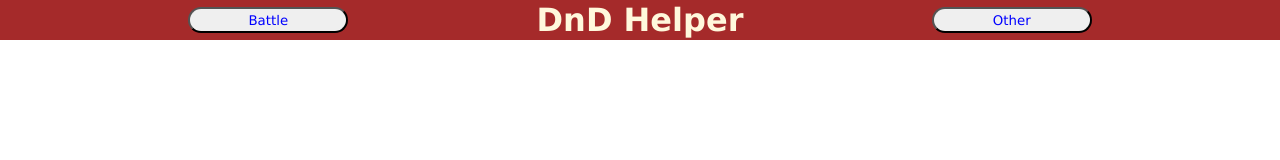
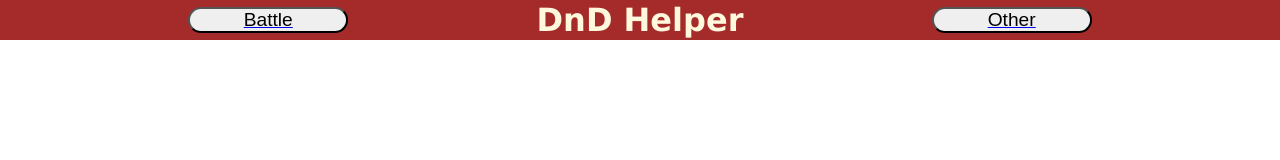
Before and after one commit to tjmer/Demo-project, a website: page spells/spellsref.html in a window 1280 px wide. Drawn offline with nearby package versions, Linux system fonts and the light colour scheme.

Commit message:
Polished header

```diff
--- a/otherref/otherrfstyle.css
+++ b/otherref/otherrfstyle.css
@@ -11,9 +11,13 @@ header {
 }
 
 .header-button {
+    display: flex;
+    align-items: center;
+    justify-content: center;
     width: 10rem;
     height: 1.6rem;
-    font-family: Verdana, Geneva, Tahoma, sans-serif;
+    font-family: fantasy;
+    font-size: larger;
     transition: all .5s ease-in-out;
     border-radius: 2rem;
 }
@@ -22,3 +26,9 @@ header {
     color: cornsilk;
     font-family: Verdana, Geneva, Tahoma, sans-serif;
 }
+
+button:hover{
+    cursor: pointer;
+    background-color: cadetblue;
+    color: white;
+}
--- a/spells/spellsref.html
+++ b/spells/spellsref.html
@@ -5,7 +5,7 @@
     <meta http-equiv="X-UA-Compatible" content="IE=edge">
     <meta name="viewport" content="width=device-width, initial-scale=1.0">
     <link rel="stylesheet" href="spellstyles.css">
-    <title>Spell Reference</title>
+    <title>Helper: Spell Reference</title>
 </head>
 <body>
     <header><a href="../main.html"><button class="header-button">Battle</button></a>
--- a/spells/spellstyles.css
+++ b/spells/spellstyles.css
@@ -11,9 +11,13 @@ header {
 }
 
 .header-button {
+    display: flex;
+    align-items: center;
+    justify-content: center;
     width: 10rem;
     height: 1.6rem;
-    font-family: Verdana, Geneva, Tahoma, sans-serif;
+    font-family: fantasy;
+    font-size: larger;
     transition: all .5s ease-in-out;
     border-radius: 2rem;
 }
@@ -23,6 +27,9 @@ header {
     font-family: Verdana, Geneva, Tahoma, sans-serif;
 }
 
-.header-button {
-    color: blue;
+
+button:hover{
+    cursor: pointer;
+    background-color: cadetblue;
+    color: white;
 }
--- a/styles.css
+++ b/styles.css
@@ -29,9 +29,13 @@ header {
 }
 
 .header-button {
+    display: flex;
+    align-items: center;
+    justify-content: center;
     width: 10rem;
     height: 1.6rem;
-    font-family: Verdana, Geneva, Tahoma, sans-serif;
+    font-family: fantasy;
+    font-size: larger;
     transition: all .5s ease-in-out;
     border-radius: 2rem;
 }
```
Also changed, not shown: otherref/otherref.html (+1 -1 lines).
